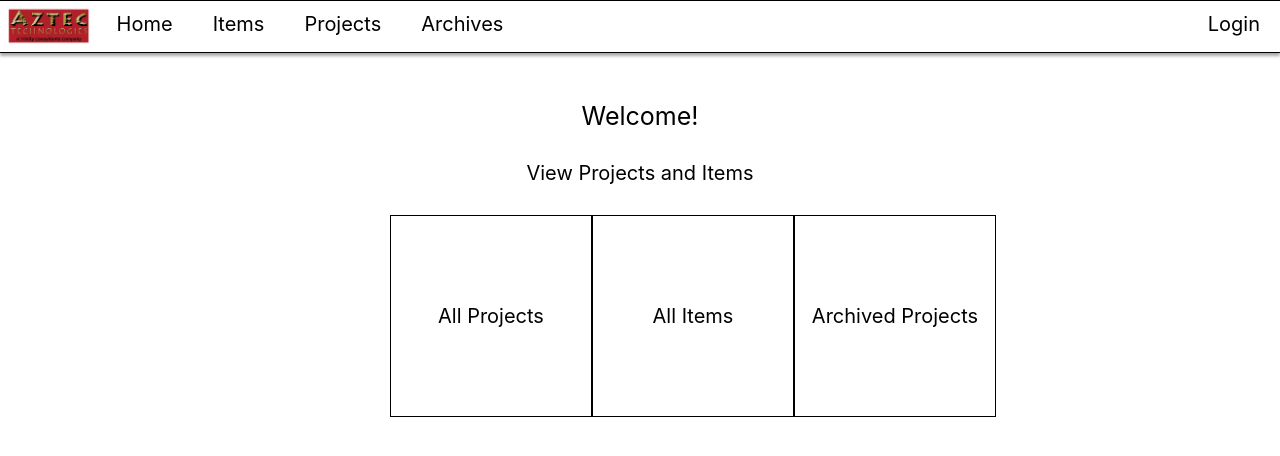
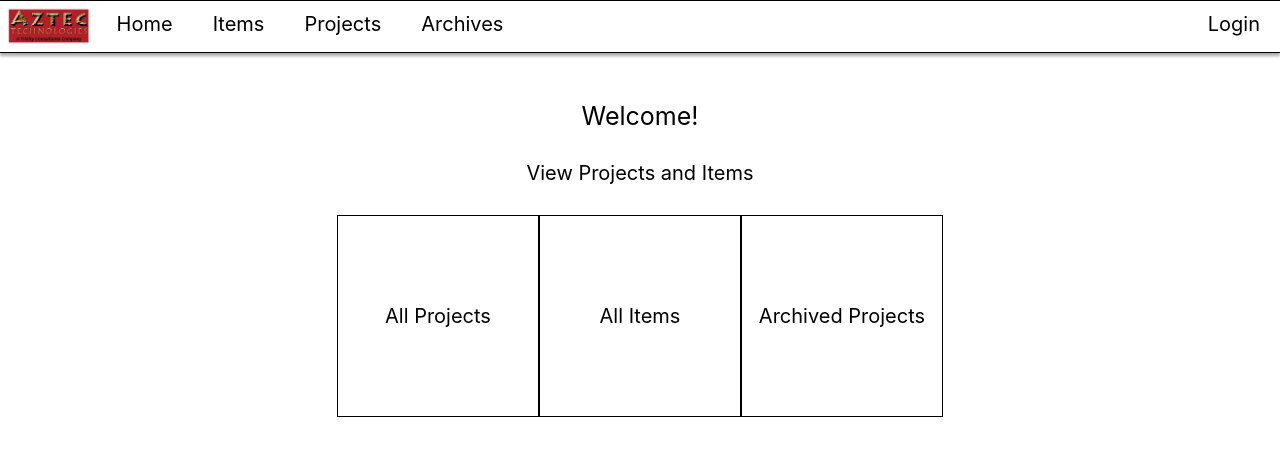
Before and after one commit to BunaAndy/inventory-app-fe, a React (Create React App) app: page / in a window 1280 px wide. Shown: the top 456 px of the page. Built offline with nearby package versions, Linux system fonts and the light colour scheme.

Commit message:
Home formatting change

```diff
--- a/src/pages/Home.css
+++ b/src/pages/Home.css
@@ -7,7 +7,9 @@
 
 .navWrapper {
     height: fit-content;
-    width: 500px;
+    /* width: 80%; */
+    min-width: fit-content;
+    max-width: calc(fit-content + 20%);
     margin-top: 30px;
     display: flex;
     flex-direction: row;
```
